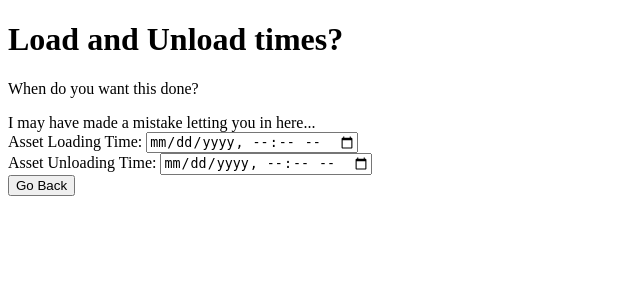
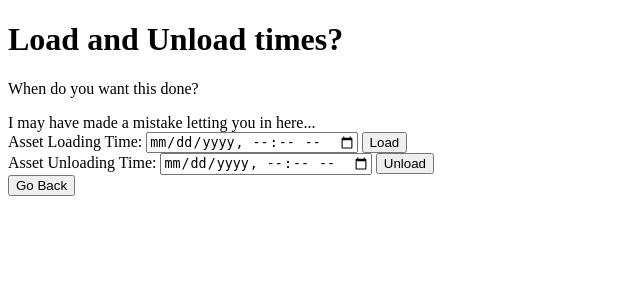
Before and after one commit to FidgetYou/CIS322, a Flask app: template src/templates/update_transit.html in a window 1280 px wide. Shown: the top 300 px of the page, without its empty margins (0-640 px from the left). Run offline with Flask 2, Linux system fonts and the light colour scheme; the template is opened without the code that fills it, so the values that code supplies are empty; some libraries are stand-ins or nearby versions.

Commit message:
Update update_transit.html

```diff
--- a/src/templates/update_transit.html
+++ b/src/templates/update_transit.html
@@ -31,11 +31,14 @@
 			<div class="input-group" style="width:640px">
                         	<label> Asset Loading Time: </label>
                         	<input type = "datetime-local" name="load">
+				<input type = "submit" name = "submit" value = "Load">
            		</div>
-
+		    </form>
+		    <form>
 			<div class="input-group" style="width:640px">
                         	<label> Asset Unloading Time: </label>
                         	<input type = "datetime-local" name="unload">
+				<input type = "submit" name = "submit" value = "Unload">
             		</div>
 
 		</form>
```
Lines whose indentation alone changed are shown as unchanged.
